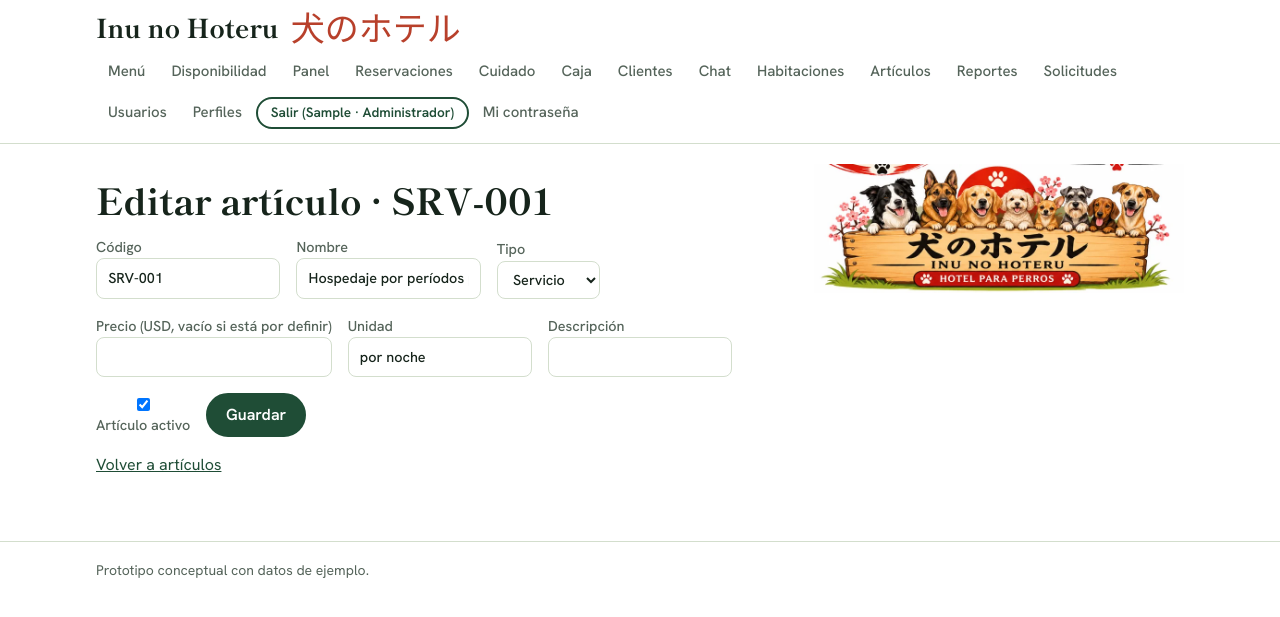
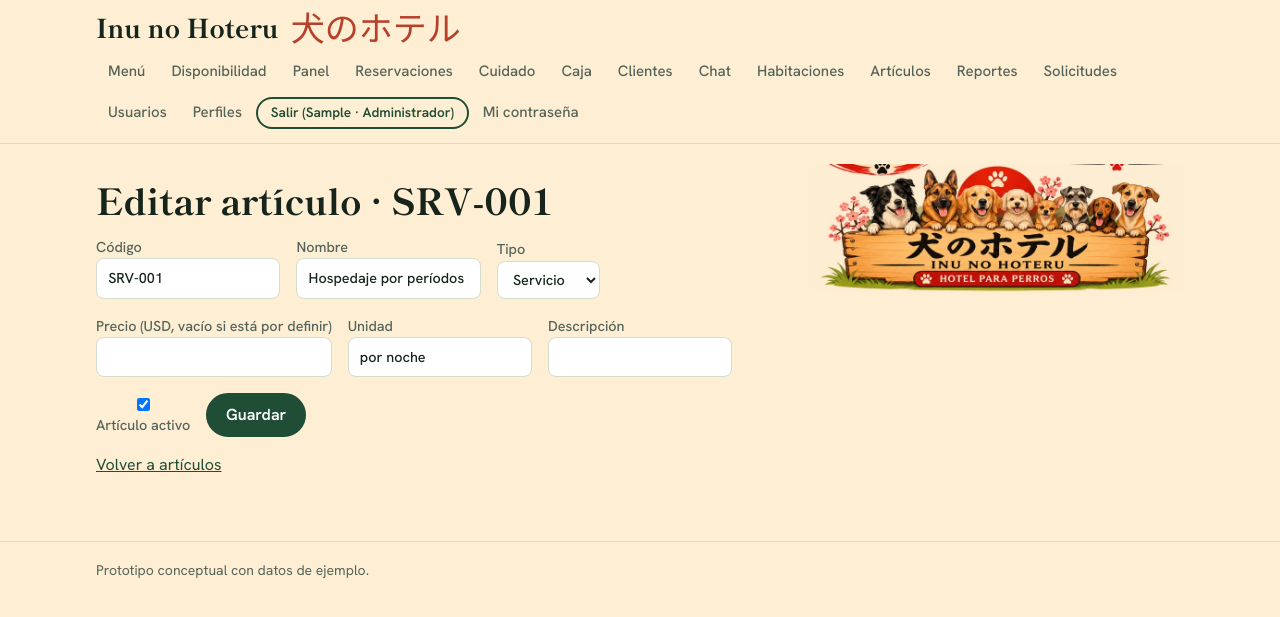
Before and after one commit to Rams1979/ProyectoFinal, a Django app: page /articulos/1/ in a window 1280 px wide. Shown: the top 617 px of the page. Run offline with Django 5.2, Linux system fonts and the light colour scheme; the visitor is signed in with stand-in values (Sample User, id 1); data comes from the database, SQL or seed files in the repository; data that the repository does not hold is empty.

Commit message:
Fondo crema tomado de los logos
Co-Authored-By: Claude Sonnet 5.5 <noreply@anthropic.com>
Claude-Session: https://claude.ai/code/session_01H4VduQXZ5Z2oXwXXKB9S3a

```diff
--- a/hotel/templates/hotel/base.html
+++ b/hotel/templates/hotel/base.html
@@ -8,7 +8,7 @@
   <link rel="preconnect" href="https://fonts.gstatic.com" crossorigin>
   <link rel="stylesheet" href="https://fonts.googleapis.com/css2?family=Hanken+Grotesk:wght@400;500;600;700&family=Shippori+Mincho:wght@500;700;800&display=swap">
   <style>
-    :root { --bg:#fff; --ink:#16241B; --muted:#55645A; --moss:#1F4D36; --leaf:#7FA77A; --tint:#E3ECDD; --line:#D3DECD; --seal:#B8402B;
+    :root { --bg:#FEEED3; --ink:#16241B; --muted:#55645A; --moss:#1F4D36; --leaf:#7FA77A; --tint:#E3ECDD; --line:#D3DECD; --seal:#B8402B;
             --font-display:"Shippori Mincho","Hiragino Mincho ProN","Yu Mincho",Georgia,serif; --font-body:"Hanken Grotesk","Segoe UI",system-ui,sans-serif; }
     * { box-sizing: border-box; }
     body { font-family: var(--font-body); font-size: 16px; line-height: 1.55; margin: 0; color: var(--ink); background: var(--bg); }
@@ -19,7 +19,7 @@
     :focus-visible { outline: 3px solid var(--seal); outline-offset: 3px; border-radius: 4px; }
     .wrap { max-width: 1120px; margin-inline: auto; padding: 0 16px; }
     main.wrap { padding-top: 1rem; padding-bottom: 3rem; }
-    .topbar { position: sticky; top: 0; z-index: 30; background: rgba(255,255,255,.92); backdrop-filter: blur(8px); border-bottom: 1px solid var(--line); }
+    .topbar { position: sticky; top: 0; z-index: 30; background: rgba(254,238,211,.94); backdrop-filter: blur(8px); border-bottom: 1px solid var(--line); }
     .topbar-in { display: flex; flex-wrap: wrap; align-items: center; gap: 8px 16px; padding-block: 10px; }
     .brand { display: flex; align-items: center; gap: 12px; text-decoration: none; color: var(--ink); margin-right: auto; }
     .brand b { font-family: var(--font-display); font-size: 26px; font-weight: 800; line-height: 1.05; }
@@ -28,7 +28,7 @@
     nav.nav a { text-decoration: none; font-size: 15px; font-weight: 500; padding: 8px 12px; border-radius: 14px; color: var(--muted); white-space: nowrap; }
     nav.nav a:hover { background: var(--tint); color: var(--ink); }
     .logo-mini { height: 52px; width: auto; border-radius: 6px; }
-    .logo-grande { float: right; margin: .25rem 0 .5rem 1rem; max-width: 34%; max-height: 150px; width: auto; height: auto; }
+    .logo-grande { mix-blend-mode: multiply; float: right; margin: .25rem 0 .5rem 1rem; max-width: 34%; max-height: 150px; width: auto; height: auto; }
     main.wrap::after { content: ""; display: block; clear: both; }
     .nota { color: var(--muted); font-size: .9rem; margin-top: 0; }
     .error { color: var(--seal); font-weight: 600; }
@@ -50,6 +50,7 @@
     .yo { align-self: flex-end; background: var(--moss); color: #fff; }
     .bot { align-self: flex-start; background: var(--tint); }
     .panel { display: grid; grid-template-columns: repeat(auto-fill, minmax(170px, 1fr)); gap: .6rem; list-style: none; padding: 0; }
+    .panel li, .menu a, ul.lista li, .tarjetas div { background-color: rgba(255,255,255,.55); }
     .panel li { border: 2px solid var(--line); border-radius: 10px; padding: .55rem .7rem; font-size: .9rem; display: flex; flex-direction: column; gap: .25rem; }
     .panel li.ocupada { border-color: var(--moss); background: var(--tint); }
     .panel li.llega { border-color: #b26a00; background: #fff4e0; }
```
